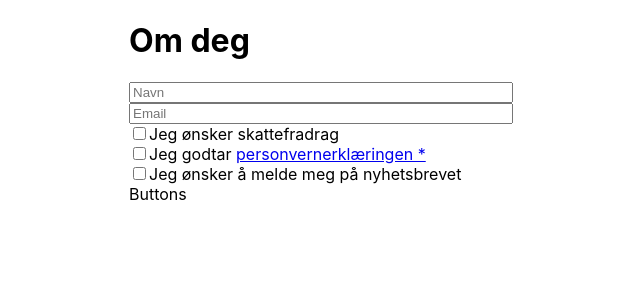
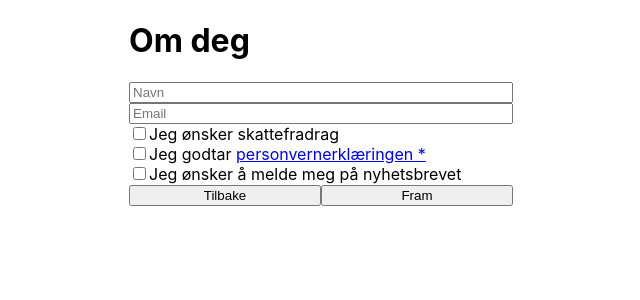
Before and after one commit to stiftelsen-effekt/effekt-widget-react, a React (Create React App) app: page / in a window 1280 px wide. Both pictures are taken after a click on the button "BANK". Shown: the top 300 px of the page, without its empty margins (319-959 px from the left). Built offline with nearby package versions, Linux system fonts and the light colour scheme.

Commit message:
Added buttons

```diff
--- a/src/components/panes/DonationPane.tsx
+++ b/src/components/panes/DonationPane.tsx
@@ -17,7 +17,10 @@ export default function DonationPane(props: PaneProps) {
                     Jeg vil velge fordeling selv
                 </label>
             </form>
-            <div>Buttons</div>
+            <div>
+                <button onClick={() => { props.widget.prevPane() }}>Tilbake</button>
+                <button onClick={() => { props.widget.nextPane() }}>Fram</button>
+            </div>
         </div>
     );
 }
--- a/src/components/panes/DonorPane.tsx
+++ b/src/components/panes/DonorPane.tsx
@@ -14,7 +14,10 @@ export default function MethodPane(props: PaneProps) {
                 <div><input type="checkbox" id="check-privacy-policy"></input>Jeg godtar <a href="https://gieffektivt.no/samarbeid-drift#personvern">personvernerklæringen *</a></div>
                 <div><input type="checkbox" id="check-newsletter"></input>Jeg ønsker å melde meg på nyhetsbrevet</div>
             </div>
-            <div>Buttons</div>
+            <div>
+                <button onClick={() => { props.widget.prevPane() }}>Tilbake</button>
+                <button onClick={() => { props.widget.nextPane() }}>Fram</button>
+            </div>
         </div>
     );
 }
--- a/src/components/panes/MethodPane.tsx
+++ b/src/components/panes/MethodPane.tsx
@@ -8,9 +8,9 @@ export default function MethodPane(props: PaneProps) {
         <div className="pane">
             <h1>Betalingsmåte</h1>
             <div>
-                <button onClick={() => { props.widget.state.setPaneNumber(1) }}>BANK</button>
-                <button onClick={() => { props.widget.state.setPaneNumber(1) }}>PayPal</button>
-                <button onClick={() => { props.widget.state.setPaneNumber(1) }}>Vipps</button>
+                <button onClick={() => { props.widget.nextPane() }}>BANK</button>
+                <button onClick={() => { props.widget.nextPane() }}>PayPal</button>
+                <button onClick={() => { props.widget.nextPane() }}>Vipps</button>
             </div>
         </div>
     );
```
Also changed, not shown: src/components/panes/WidgetState.tsx (added, +16 -0 lines).
